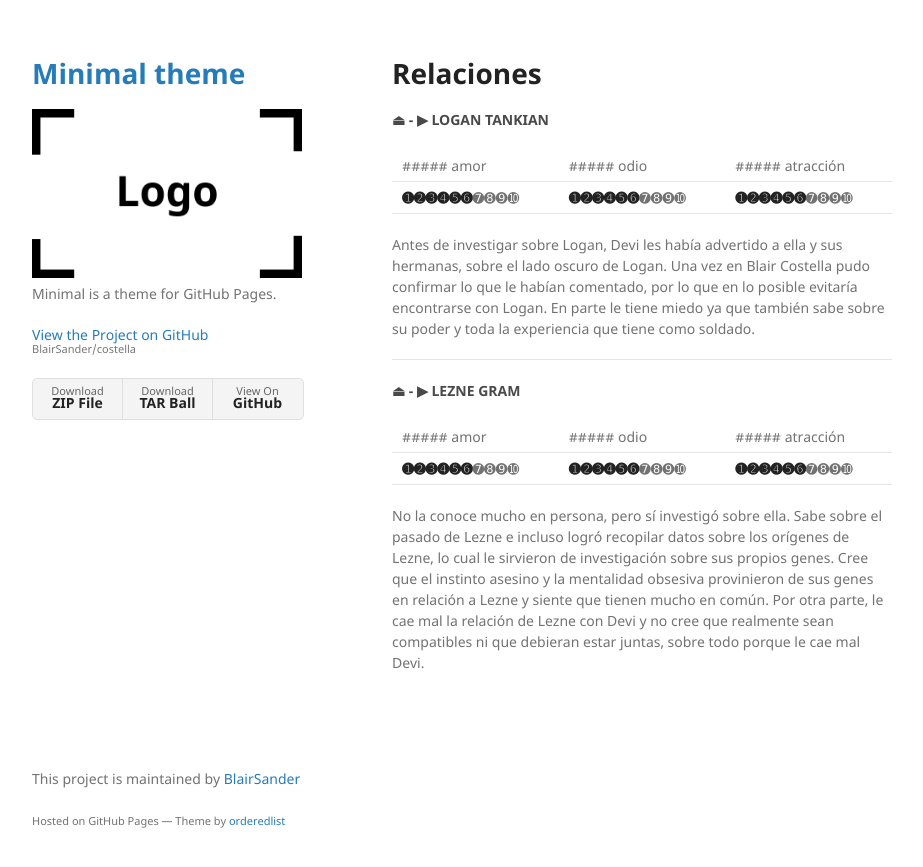
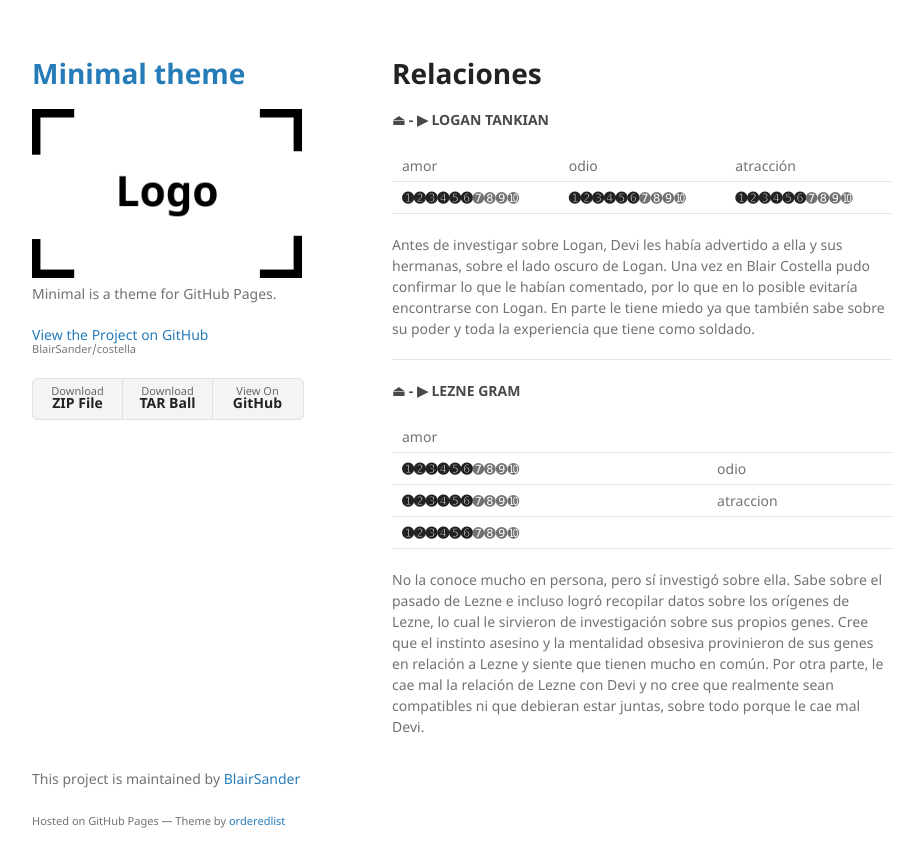
Before and after one commit to BlairSander/costella, a Jekyll site: the page built from relaciones.md, in a window 1280 px wide. Shown: the top 867 px of the page, without its empty margins (178-1101 px from the left). Built offline with Jekyll 4.4.1, drawn with Linux system fonts in a browser that asks for light colours; our own code applies the rules of GitHub Pages for plain Markdown files.

Commit message:
Update relaciones.md

```diff
--- a/relaciones.md
+++ b/relaciones.md
@@ -5,7 +5,7 @@ layout: default
 
 #### ⏏ - ▶ LOGAN TANKIAN
 
-| ##### amor        | ##### odio        | ##### atracción |
+| amor        | odio        | atracción |
 | **➊➋➌➍➎➏**➐➑➒➓ | **➊➋➌➍➎➏**➐➑➒➓ | **➊➋➌➍➎➏**➐➑➒➓  |
 
 Antes de investigar sobre Logan, Devi les había advertido a ella y sus hermanas, sobre el lado oscuro de Logan. Una vez en Blair Costella pudo confirmar lo que le habían comentado, por lo que en lo posible evitaría encontrarse con Logan. En parte le tiene miedo ya que también sabe sobre su poder y toda la experiencia que tiene como soldado.
@@ -14,7 +14,9 @@ Antes de investigar sobre Logan, Devi les había advertido a ella y sus hermanas
 
 #### ⏏ - ▶ LEZNE GRAM
 
-| ##### amor        | ##### odio        | ##### atracción |
-| **➊➋➌➍➎➏**➐➑➒➓ | **➊➋➌➍➎➏**➐➑➒➓ | **➊➋➌➍➎➏**➐➑➒➓  |
+| amor
+**➊➋➌➍➎➏**➐➑➒➓ | odio
+**➊➋➌➍➎➏**➐➑➒➓ | atraccion
+**➊➋➌➍➎➏**➐➑➒➓  |
 
 No la conoce mucho en persona, pero sí investigó sobre ella. Sabe sobre el pasado de Lezne e incluso logró recopilar datos sobre los orígenes de Lezne, lo cual le sirvieron de investigación sobre sus propios genes. Cree que el instinto asesino y la mentalidad obsesiva provinieron de sus genes en relación a Lezne y siente que tienen mucho en común. Por otra parte, le cae mal la relación de Lezne con Devi y no cree que realmente sean compatibles ni que debieran estar juntas, sobre todo porque le cae mal Devi.
```
